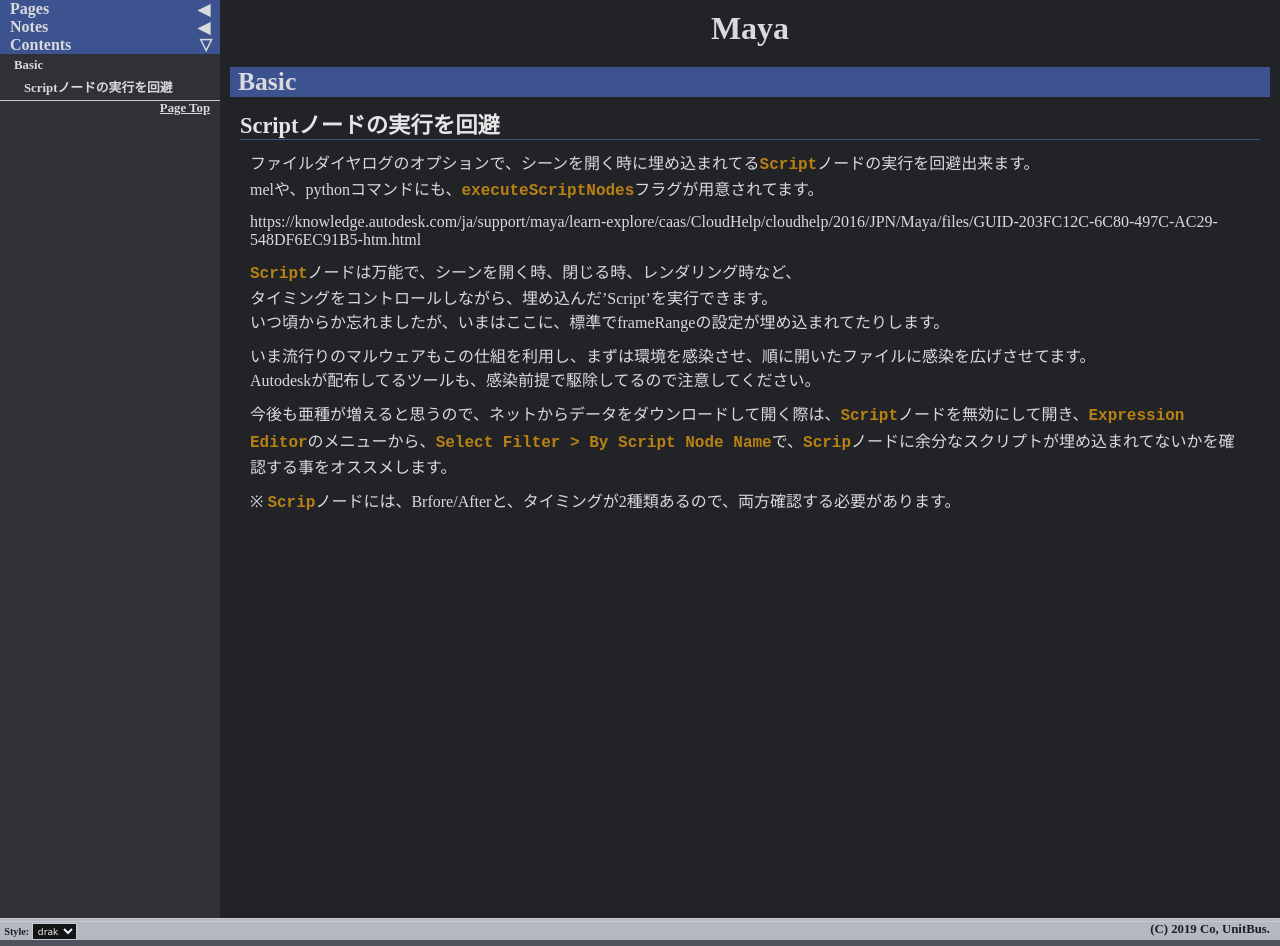
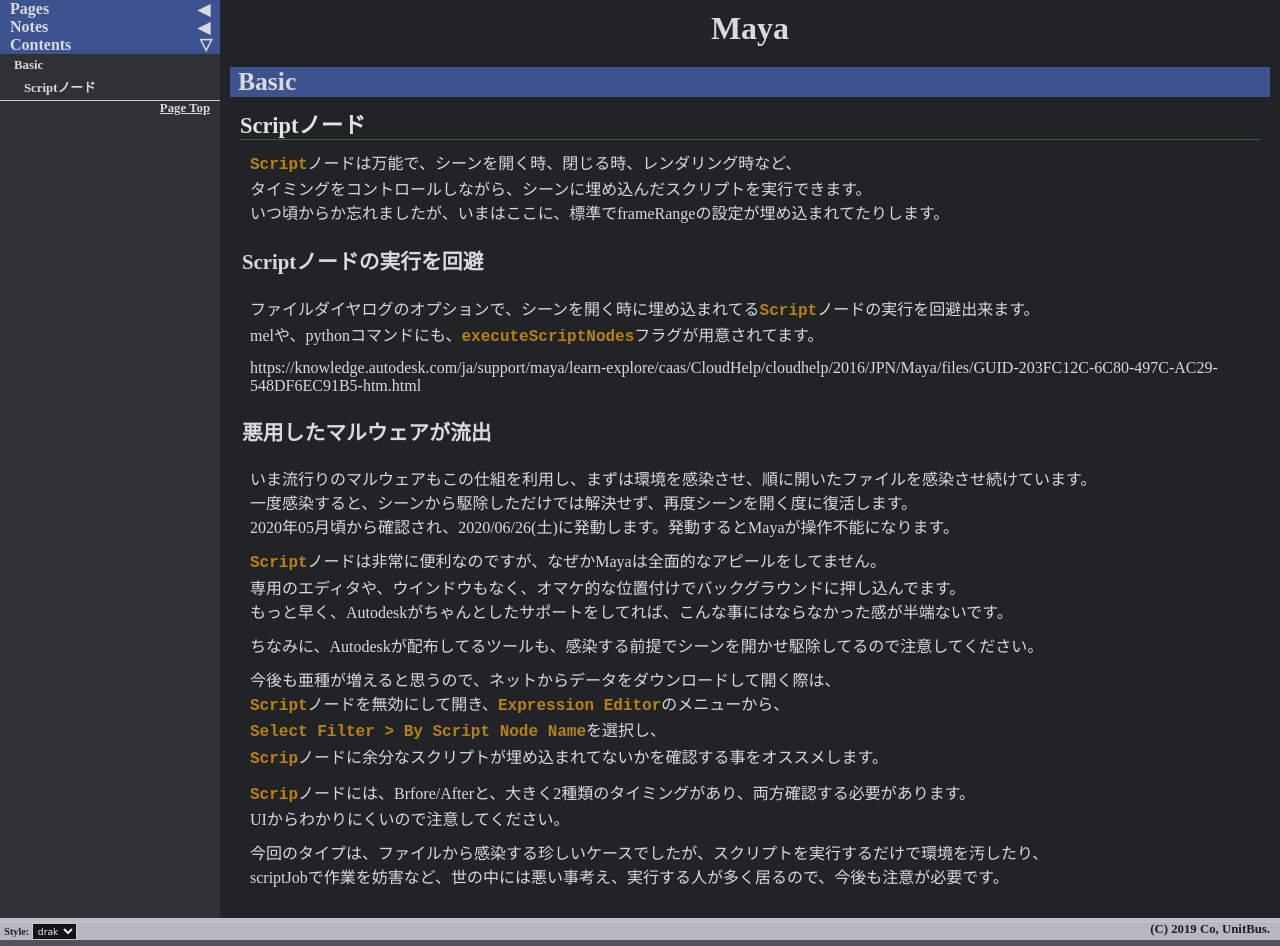
Before and after one commit to unitbus/unitbus.github.io, a Jekyll site: the page built from pages/notes/maya/basic.md, in a window 1280 px wide and 946 px high. Built offline with Jekyll 4.4.1, drawn with Linux system fonts in a browser that asks for light colours.

Commit message:
Update basic.md

```diff
--- a/pages/notes/maya/basic.md
+++ b/pages/notes/maya/basic.md
@@ -5,20 +5,38 @@
 
 # Basic
 
-## Scriptノードの実行を回避
+## Scriptノード
+
+`Script`ノードは万能で、シーンを開く時、閉じる時、レンダリング時など、
+タイミングをコントロールしながら、シーンに埋め込んだスクリプトを実行できます。
+いつ頃からか忘れましたが、いまはここに、標準でframeRangeの設定が埋め込まれてたりします。
+
+### Scriptノードの実行を回避
 
 ファイルダイヤログのオプションで、シーンを開く時に埋め込まれてる`Script`ノードの実行を回避出来ます。
 melや、pythonコマンドにも、`executeScriptNodes`フラグが用意されてます。
 
 https://knowledge.autodesk.com/ja/support/maya/learn-explore/caas/CloudHelp/cloudhelp/2016/JPN/Maya/files/GUID-203FC12C-6C80-497C-AC29-548DF6EC91B5-htm.html
 
-`Script`ノードは万能で、シーンを開く時、閉じる時、レンダリング時など、
-タイミングをコントロールしながら、埋め込んだ'Script'を実行できます。
-いつ頃からか忘れましたが、いまはここに、標準でframeRangeの設定が埋め込まれてたりします。
+### 悪用したマルウェアが流出
 
-いま流行りのマルウェアもこの仕組を利用し、まずは環境を感染させ、順に開いたファイルに感染を広げさせてます。
-Autodeskが配布してるツールも、感染前提で駆除してるので注意してください。
+いま流行りのマルウェアもこの仕組を利用し、まずは環境を感染させ、順に開いたファイルを感染させ続けています。
+一度感染すると、シーンから駆除しただけでは解決せず、再度シーンを開く度に復活します。
+2020年05月頃から確認され、2020/06/26(土)に発動します。発動するとMayaが操作不能になります。
 
-今後も亜種が増えると思うので、ネットからデータをダウンロードして開く際は、`Script`ノードを無効にして開き、`Expression Editor`のメニューから、`Select Filter > By Script Node Name`で、`Scrip`ノードに余分なスクリプトが埋め込まれてないかを確認する事をオススメします。
+`Script`ノードは非常に便利なのですが、なぜかMayaは全面的なアピールをしてません。
+専用のエディタや、ウインドウもなく、オマケ的な位置付けでバックグラウンドに押し込んでます。
+もっと早く、Autodeskがちゃんとしたサポートをしてれば、こんな事にはならなかった感が半端ないです。
 
-※ `Scrip`ノードには、Brfore/Afterと、タイミングが2種類あるので、両方確認する必要があります。
+ちなみに、Autodeskが配布してるツールも、感染する前提でシーンを開かせ駆除してるので注意してください。
+
+今後も亜種が増えると思うので、ネットからデータをダウンロードして開く際は、
+`Script`ノードを無効にして開き、`Expression Editor`のメニューから、
+`Select Filter > By Script Node Name`を選択し、
+`Scrip`ノードに余分なスクリプトが埋め込まれてないかを確認する事をオススメします。
+
+`Scrip`ノードには、Brfore/Afterと、大きく2種類のタイミングがあり、両方確認する必要があります。
+UIからわかりにくいので注意してください。
+
+今回のタイプは、ファイルから感染する珍しいケースでしたが、スクリプトを実行するだけで環境を汚したり、
+scriptJobで作業を妨害など、世の中には悪い事考え、実行する人が多く居るので、今後も注意が必要です。
```
